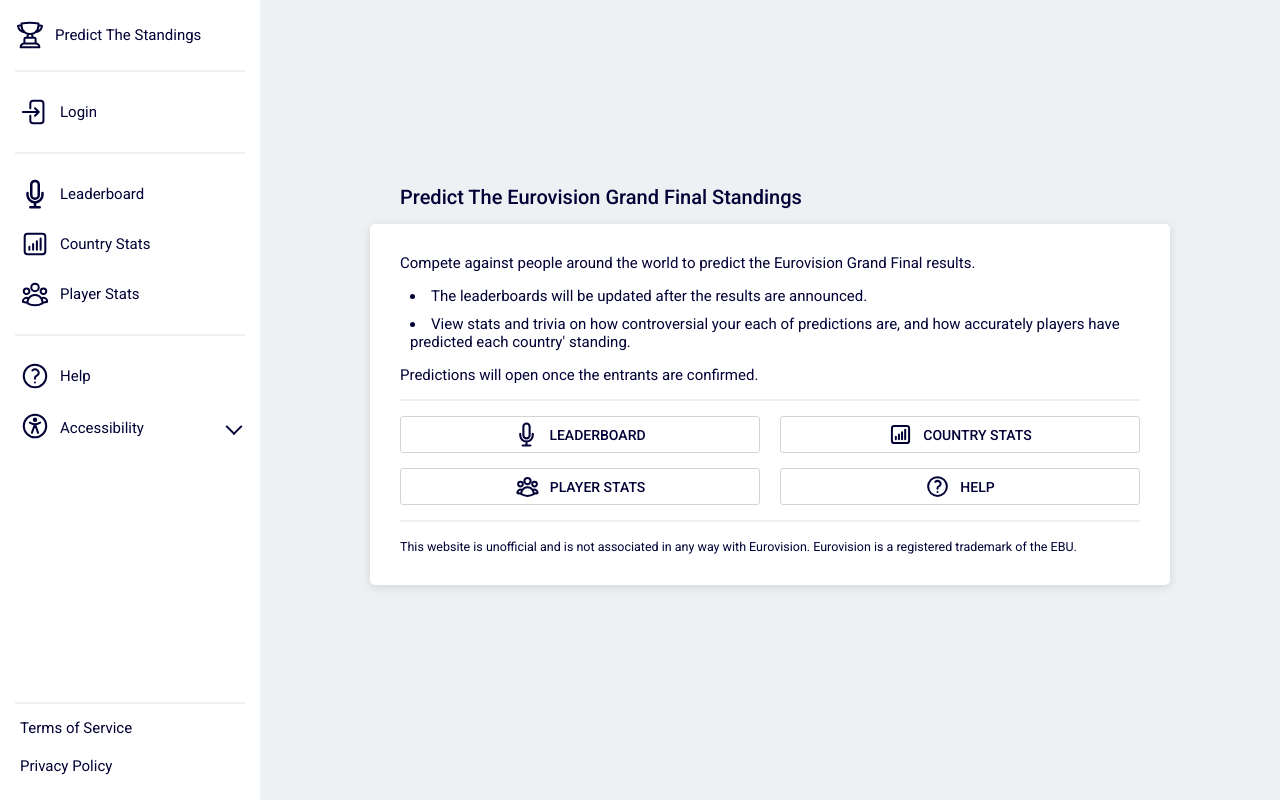
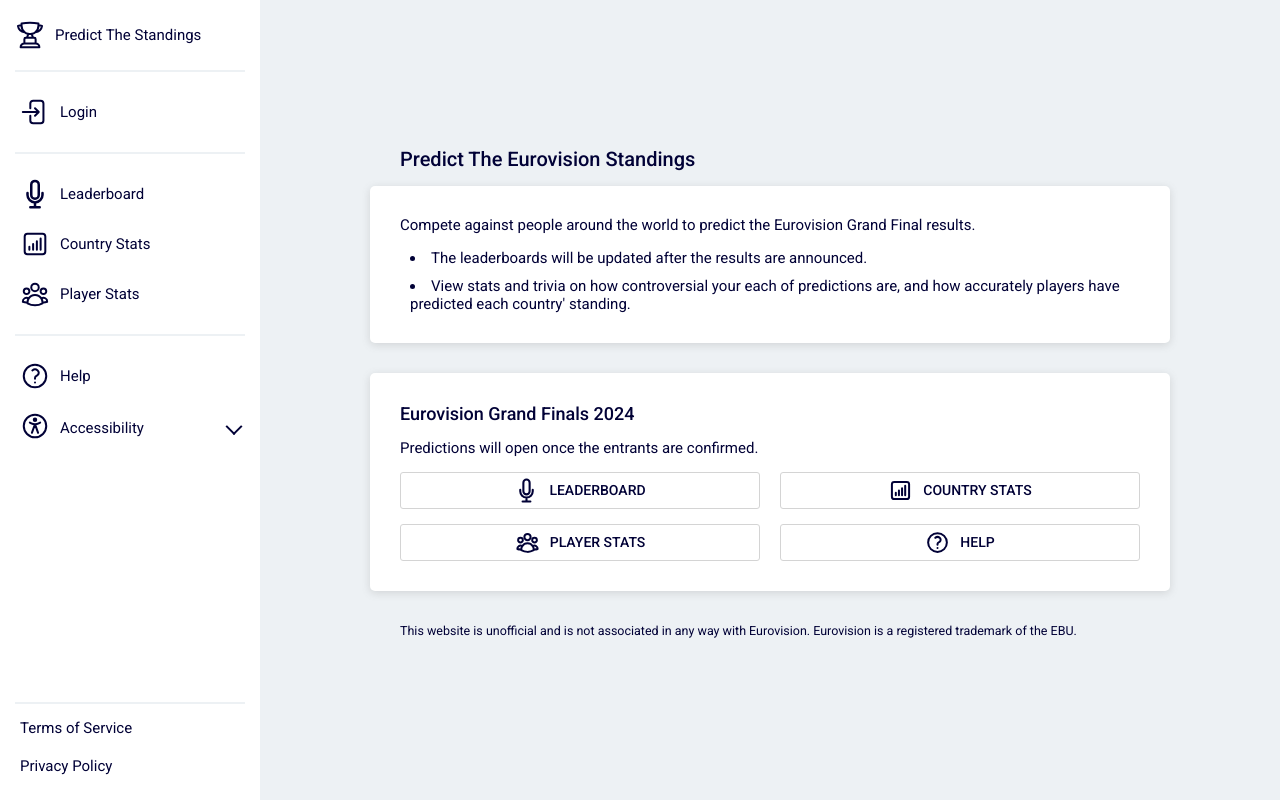
Before and after one commit to davidwillprice/predict-the-standings, a Next.js app: page /eurovision in a window 1280 px wide. Built offline with nearby package versions, Linux system fonts and the light colour scheme; no server answers.

Commit message:
Improve competition homepage layouts
- Separate general intro from active season links

```diff
--- a/app/eurovision/page.tsx
+++ b/app/eurovision/page.tsx
@@ -22,7 +22,7 @@ const Page: NextPage = async () => {
   return (
     <>
       <PanelHeading>
-        <h1>Predict The Eurovision Grand Final Standings</h1>
+        <h1>Predict The Eurovision Standings</h1>
       </PanelHeading>
       <Panel>
         {/**@todo Add text for after the season has started */}
@@ -40,6 +40,9 @@ const Page: NextPage = async () => {
             standing.
           </li>
         </ul>
+      </Panel>
+      <Panel>
+        <h2>Eurovision Grand Finals {seasonStr}</h2>
         <PredictionPromptCompetitionHp
           competition={competition}
           latestSeason={seasonStr}
@@ -50,7 +53,7 @@ const Page: NextPage = async () => {
             (and edit) your predictions.
           </p>
         </PredictionPromptCompetitionHp>
-        <hr />
+
         <div className={styles.quadruple}>
           <Link
             href={`/${competition}/${seasonStr}`}
@@ -75,14 +78,15 @@ const Page: NextPage = async () => {
             Help
           </Link>
         </div>
-        <hr />
+      </Panel>
+      <PanelHeading>
         <p>
           <small>
             This website is unofficial and is not associated in any way with
             Eurovision. Eurovision is a registered trademark of the EBU.
           </small>
         </p>
-      </Panel>
+      </PanelHeading>
     </>
   );
 };
--- a/src/ui/components/prediction-prompt-comp-hp/prediction-prompt-comp-hp.tsx
+++ b/src/ui/components/prediction-prompt-comp-hp/prediction-prompt-comp-hp.tsx
@@ -33,6 +33,7 @@ export const PredictionPromptCompetitionHp = ({
         predictionFreezeTime.getTime() > new Date().getTime() && (
           <>
             {children}
+            <Countdown deadline={predictionFreezeTime} />
             <div className={styles.single}>
               <Link
                 href={`/${competition}/${latestSeason}/predict`}
@@ -41,7 +42,7 @@ export const PredictionPromptCompetitionHp = ({
                 Predict The Standings
               </Link>
             </div>
-            <Countdown deadline={predictionFreezeTime} />
+            <hr />
           </>
         )
       )}
```
Also changed, not shown: app/formula-1/page.tsx (+7 -3 lines).
